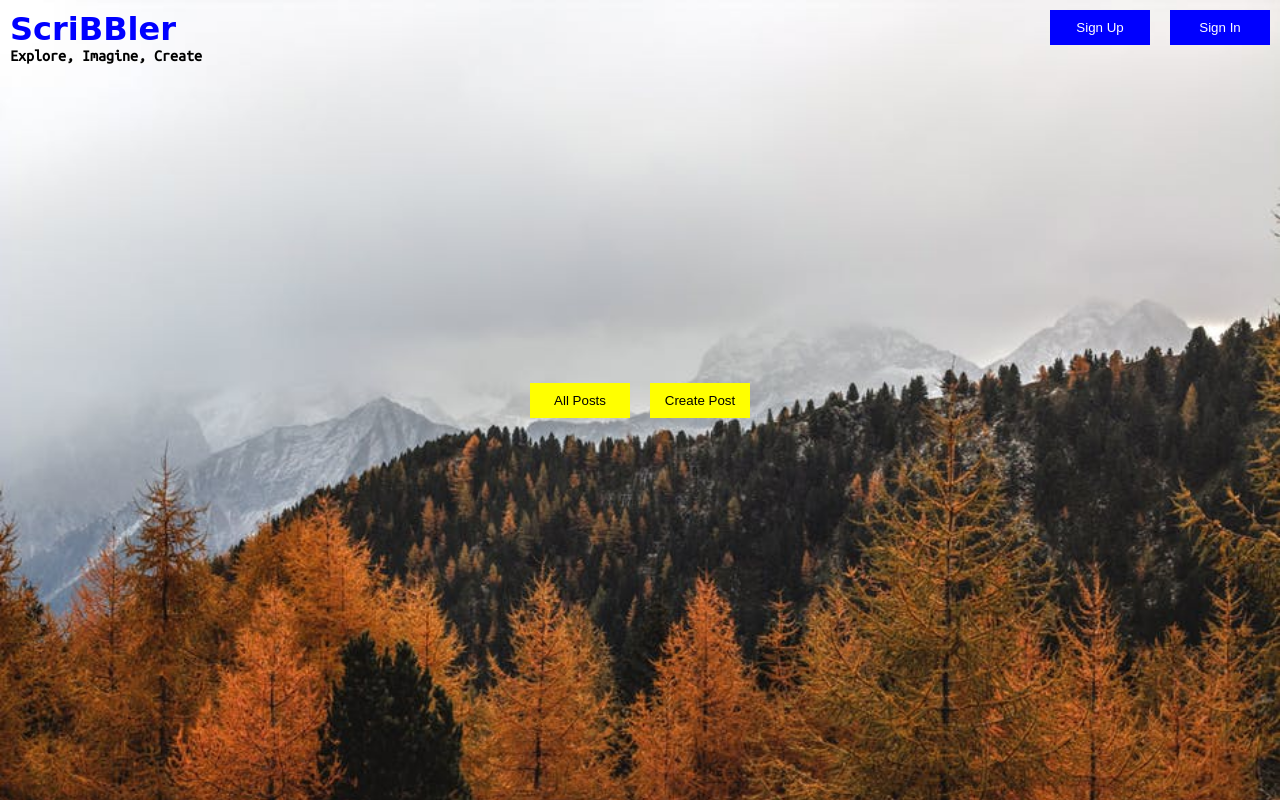
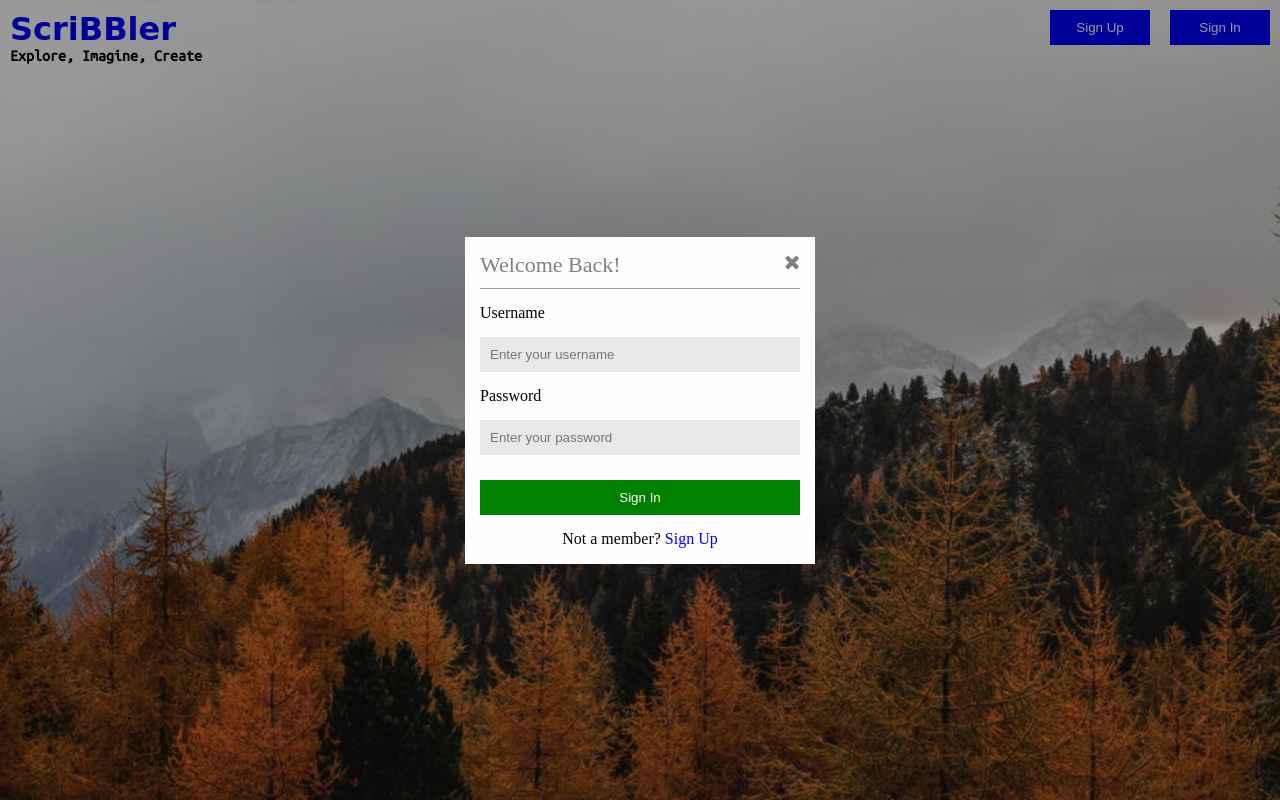
Before and after one commit to Gali-Madhan-Kumar/Scribbler, a plain HTML site: page index.html in a window 1280 px wide. Both pictures are taken after a click on the button "Sign In". Drawn offline with Linux system fonts and the light colour scheme; a web font is replaced by a local one.

Commit message:
added signin modal

```diff
--- a/index.html
+++ b/index.html
@@ -46,6 +46,23 @@
             </div>
         </div>
     </div>
+    <div id="signin_modal" class="modal">
+        <div class="modal-content">
+            <div class="modal-header">
+                <p id="modal_title">Welcome Back!</p>
+                <i class="fa fa-times close" aria-hidden="true"></i>
+            </div>
+            <div class="modal-body">
+                <form>
+                    <label for="Username">Username</label>
+                    <input type="text" placeholder="Enter your username" required id="Username">
+                    <label for="Password">Password</label>
+                    <input type="password" placeholder="Enter your password" required id="Password">
+                    <button class="signin_submit_btn">Sign In</button>
+                    <p>Not a member? <a href="#" id="signIn_close">Sign Up</a></p>
+                </form>
+            </div>
+        </div>
         <script src="./scripts/common.js"></script>
 </body>
 
--- a/scripts/common.js
+++ b/scripts/common.js
@@ -2,10 +2,27 @@ var modal = document.getElementById("signup_modal");
 var button = document.getElementById("signup_btn");
 var closeModal = document.getElementsByClassName("close")[0];
 
-button.onclick = function() {
+button.onclick = function () {
     modal.style.display = 'flex';
 }
 
-closeModal.onclick = function() {
+closeModal.onclick = function () {
     modal.style.display = 'none';
 }
+var signInModal = document.getElementById("signin_modal");
+var signInButton = document.getElementById("signin_btn");
+var modalClose = document.getElementsByClassName("close")[1];
+var signUp = document.getElementById("signIn_close");
+
+signInButton.onclick = function () {
+    signInModal.style.display = 'flex';
+}
+
+modalClose.onclick = function () {
+    signInModal.style.display = 'none';
+}
+
+signUp.onclick = function () {
+    signInModal.style.display = 'none';
+    modal.style.display = 'flex';
+}
--- a/styles/common.css
+++ b/styles/common.css
@@ -106,4 +106,24 @@ form input {
     padding: 10px;
     margin: 25px 15px;
     color: white;
+    cursor: pointer;
 }
+form p {
+    text-align: center;
+    margin-top: 0px;
+}
+#signIn_close {
+    color: blue;
+    text-decoration: none;
+    cursor: pointer;
+}
+.signin_submit_btn {
+    background-color: green;
+    padding: 10px;
+    margin-top: 25px;
+    margin-bottom: 15px;
+    margin-left: 15px;
+    margin-right: 15px;
+    color: white;
+    cursor: pointer;
+}
```
Lines whose indentation alone changed are shown as unchanged.
